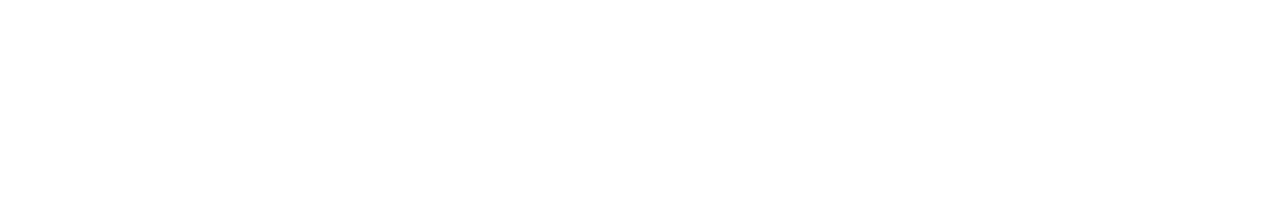
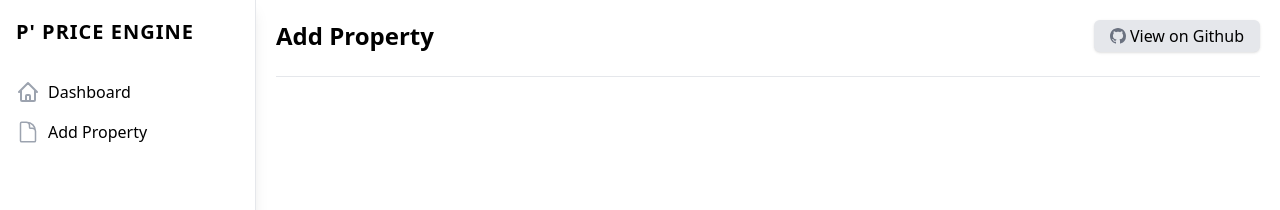
Before and after one commit to MatthewCYLau/property-price-client, a React (Vite) app: page /add-property in a window 1280 px wide. Shown: the top 210 px of the page. Built offline with nearby package versions, Linux system fonts and the light colour scheme; no server answers.

Commit message:
feat: add property page scaffolding

```diff
--- a/src/components/side-nav/index.tsx
+++ b/src/components/side-nav/index.tsx
@@ -9,7 +9,11 @@
   copy: string
 }[] = [
   { toUrl: '/dashboard', iconComponent: <HomeIcon />, copy: 'Dashboard' },
-  { toUrl: '/dashboard', iconComponent: <DocumentIcon />, copy: 'Add Property' }
+  {
+    toUrl: '/add-property',
+    iconComponent: <DocumentIcon />,
+    copy: 'Add Property'
+  }
 ]
 
 const Sidebar: FC = () => {
--- a/src/components/top-nav/index.tsx
+++ b/src/components/top-nav/index.tsx
@@ -5,8 +5,8 @@
 import GithubIcon from '../../components/github-icon'
 
 const getHeader = (path: string): string => {
-  if (path.includes('create-property')) {
-    return 'Create Property'
+  if (path.includes('add-property')) {
+    return 'Add Property'
   }
 
   return 'Dashboard'
--- /dev/null
+++ b/src/pages/add-property/index.tsx
@@ -0,0 +1,54 @@
+import { ReactElement, useState, ChangeEvent } from 'react'
+import api from '../../utils/api'
+import { useNavigate } from 'react-router-dom'
+import Layout from '../../components/layout'
+interface Values {
+  listingUrl: string
+  askingPrice: number
+  address: string
+}
+
+const AddPropertyPage = (): ReactElement => {
+  const navigate = useNavigate()
+  const [formValues, setFormValues] = useState<Values>({
+    listingUrl: '',
+    askingPrice: 0,
+    address: ''
+  })
+
+  const onChange = (e: ChangeEvent<HTMLInputElement>) => {
+    setFormValues({ ...formValues, [e.target.name]: e.target.value })
+  }
+
+  const submitHandler = async (e: React.SyntheticEvent) => {
+    e.preventDefault()
+    try {
+      await api.post(
+        `${import.meta.env.VITE_API_BASE_URL}/api/properties`,
+        {
+          listingUrl: formValues.listingUrl,
+          index: +formValues.askingPrice,
+          note: formValues.address
+        },
+        {
+          headers: {
+            'content-type': 'application/json'
+          }
+        }
+      )
+      navigate('/dashboard')
+    } catch (err) {
+      console.log(err)
+    }
+  }
+
+  return (
+    <Layout>
+      <div className="">
+        <form onSubmit={submitHandler}></form>
+      </div>
+    </Layout>
+  )
+}
+
+export default AddPropertyPage
--- a/src/routes/index.tsx
+++ b/src/routes/index.tsx
@@ -5,6 +5,7 @@
 import LoginPage from '../pages/login'
 import DashboardPage from '../pages/dashboard'
 import { useContext } from 'react'
+import AddPropertyPage from '../pages/add-property'
 
 type PrivateRouteProps = {
   component: React.ComponentType<any>
@@ -31,6 +32,10 @@
     element: <DashboardPage />
   },
   {
+    path: '/add-property',
+    element: <AddPropertyPage />
+  },
+  {
     path: '/*',
     element: <HomePage />
   }
```
